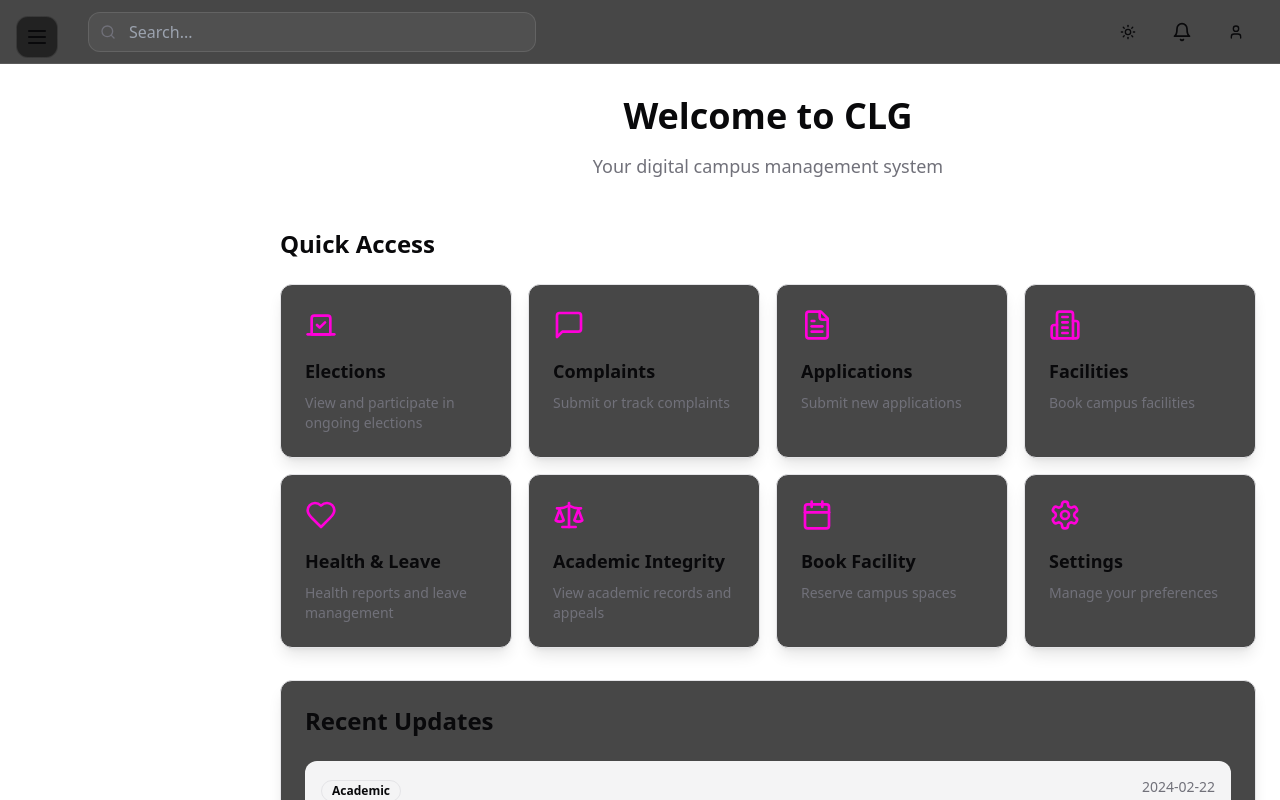
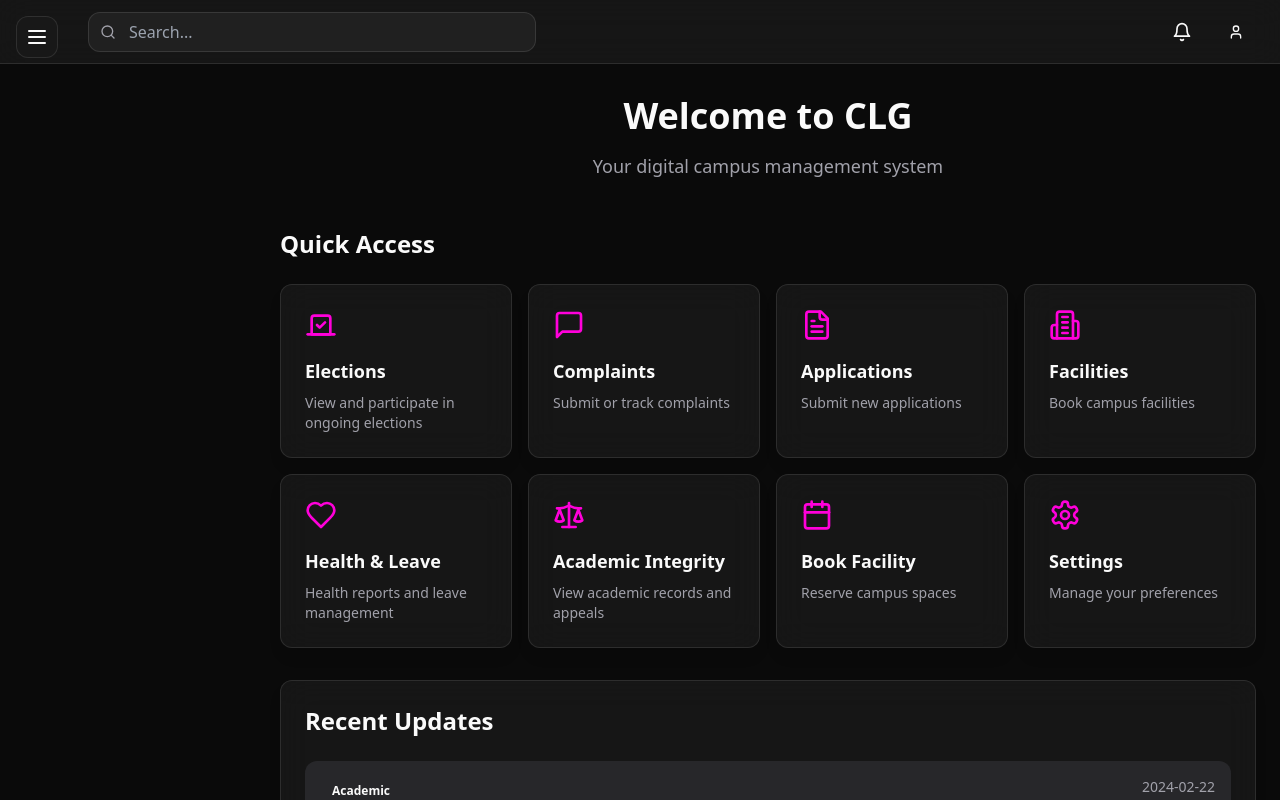
Before and after one commit to saitejainampudi/college-connective, a React (Vite) app: page / in a window 1280 px wide. Shown: the top 800 px of the page. Built offline with nearby package versions, Linux system fonts and the light colour scheme.

Commit message:
Remove light theme option
The light theme mode option has been removed from the application.

```diff
--- a/src/components/layout/Header.tsx
+++ b/src/components/layout/Header.tsx
@@ -1,17 +1,10 @@
 
-import { Bell, Search, User, Sun, Moon } from "lucide-react";
+import { Bell, Search, User } from "lucide-react";
 import { Button } from "@/components/ui/button";
 import { useNavigate } from "react-router-dom";
-import { useState } from "react";
 
 export function Header() {
   const navigate = useNavigate();
-  const [isDark, setIsDark] = useState(true);
-
-  const toggleTheme = () => {
-    setIsDark(!isDark);
-    document.documentElement.classList.toggle('dark');
-  };
 
   return (
     <header className="fixed top-0 right-0 left-0 h-16 bg-card/80 backdrop-blur-lg border-b border-white/10 z-30 px-6">
@@ -27,14 +20,6 @@ export function Header() {
           </div>
         </div>
         <div className="flex items-center space-x-4">
-          <Button
-            variant="ghost"
-            size="icon"
-            onClick={toggleTheme}
-            className="rounded-full"
-          >
-            {isDark ? <Sun className="h-5 w-5" /> : <Moon className="h-5 w-5" />}
-          </Button>
           <button className="p-2 rounded-lg hover:bg-white/5">
             <Bell className="h-5 w-5" />
           </button>
--- a/src/index.css
+++ b/src/index.css
@@ -5,29 +5,6 @@
 
 @layer base {
   :root {
-    --background: 0 0% 100%;
-    --foreground: 240 10% 3.9%;
-    --card: 0 0% 100%;
-    --card-foreground: 240 10% 3.9%;
-    --popover: 0 0% 100%;
-    --popover-foreground: 240 10% 3.9%;
-    --primary: 240 5.9% 10%;
-    --primary-foreground: 0 0% 98%;
-    --secondary: 240 4.8% 95.9%;
-    --secondary-foreground: 240 5.9% 10%;
-    --muted: 240 4.8% 95.9%;
-    --muted-foreground: 240 3.8% 46.1%;
-    --accent: 240 4.8% 95.9%;
-    --accent-foreground: 240 5.9% 10%;
-    --destructive: 0 84.2% 60.2%;
-    --destructive-foreground: 0 0% 98%;
-    --border: 240 5.9% 90%;
-    --input: 240 5.9% 90%;
-    --ring: 240 5.9% 10%;
-    --radius: 0.75rem;
-  }
-
-  .dark {
     --background: 0 0% 3.9%;
     --foreground: 0 0% 98%;
     --card: 240 10% 3.9%;
@@ -47,6 +24,7 @@
     --border: 240 3.7% 15.9%;
     --input: 240 3.7% 15.9%;
     --ring: 240 4.9% 83.9%;
+    --radius: 0.75rem;
   }
 }
 
@@ -59,7 +37,7 @@
   }
 
   .glass-card {
-    @apply bg-card/80 backdrop-blur-lg border border-border shadow-lg;
+    @apply bg-card/80 backdrop-blur-lg border border-white/10 shadow-lg;
   }
 
   .hover-scale {
@@ -67,6 +45,6 @@
   }
 
   .nav-link {
-    @apply px-4 py-2 rounded-lg transition-colors duration-200 hover:bg-accent;
+    @apply px-4 py-2 rounded-lg transition-colors duration-200 hover:bg-white/10;
   }
 }
```
